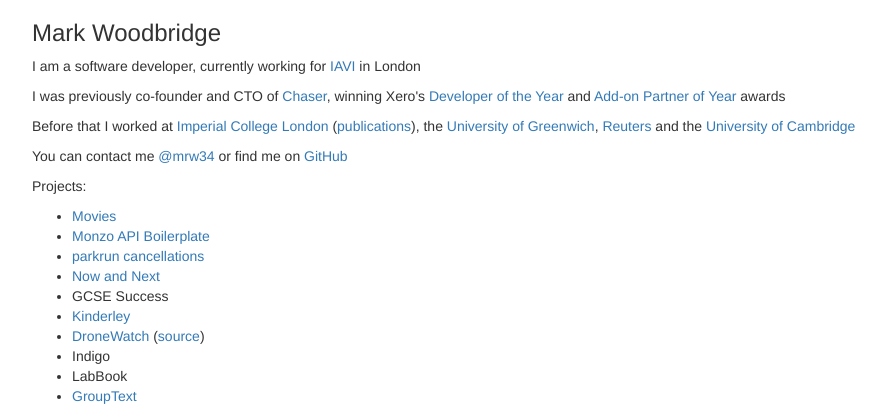
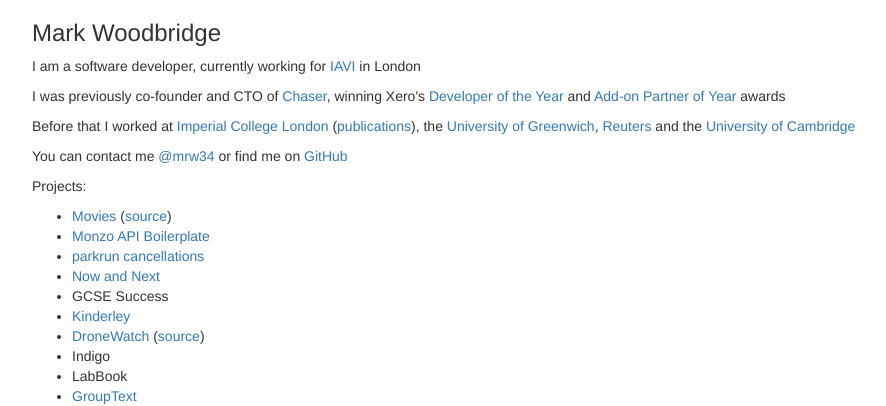
Before and after one commit to mrw34/mrw34.github.com, a Jekyll site: the page built from index.html, in a window 1280 px wide. Shown: the top 406 px of the page, without its empty margins (38-924 px from the left). Built offline with Jekyll 4.4.1, drawn with Linux system fonts in a browser that asks for light colours.

Commit message:
Add movies source

```diff
--- a/index.html
+++ b/index.html
@@ -10,7 +10,7 @@
 	<p>You can contact me <a href="https://twitter.com/mrw34" itemprop="contactPoint">@mrw34</a> or find me on <a href="https://github.com/mrw34?tab=repositories">GitHub</a></p>
 	<p>Projects:</p>
 	<ul>
-		<li><a href="https://movies.now.sh">Movies</a></li>
+		<li><a href="https://movies.now.sh">Movies</a> (<a href="https://github.com/mrw34/movies">source</a>)</li>
 		<!--li><a href="https://monzo.markwoodbridge.com/">Monzo Worldwide</a></li-->
 		<li><a href="https://gomix.com/#!/project/monzo-api-boilerplate">Monzo API Boilerplate</a>
 		<li><a href="https://parkrun.markwoodbridge.com">parkrun cancellations</a></li>
```
